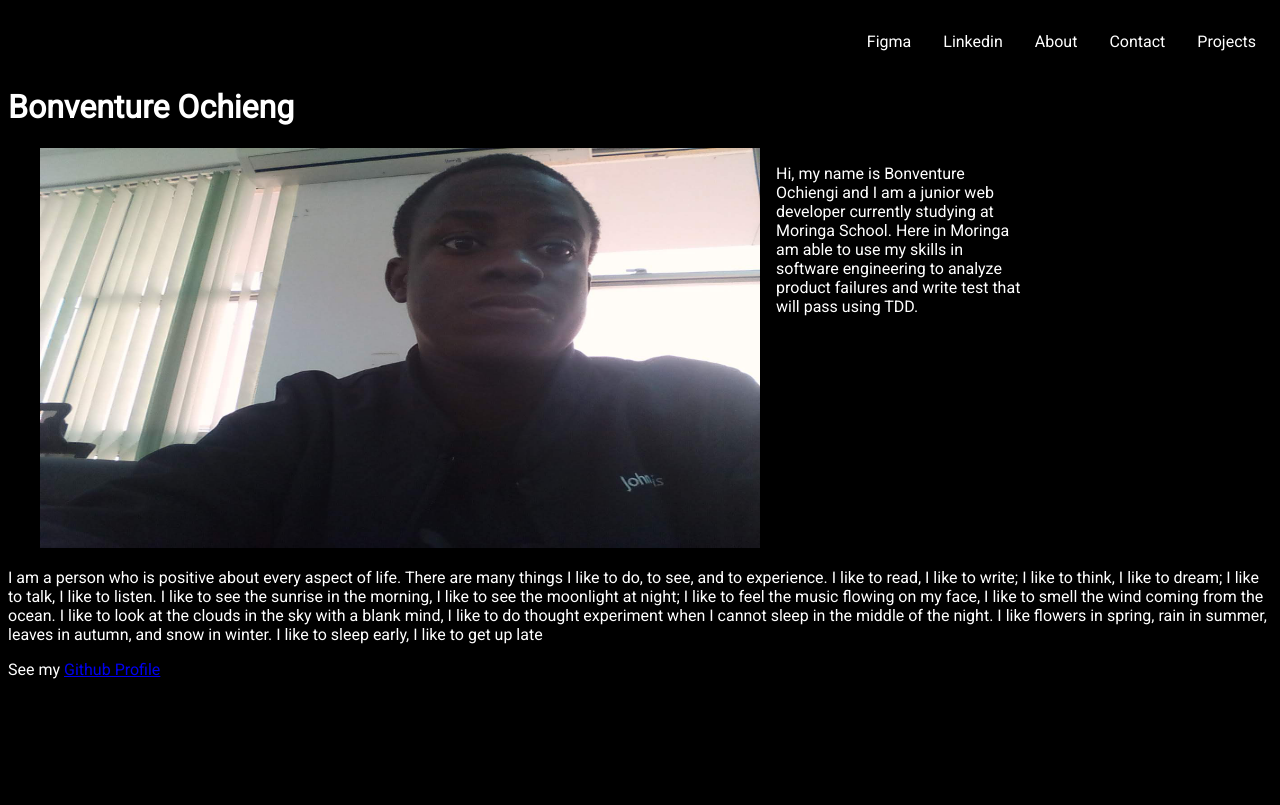
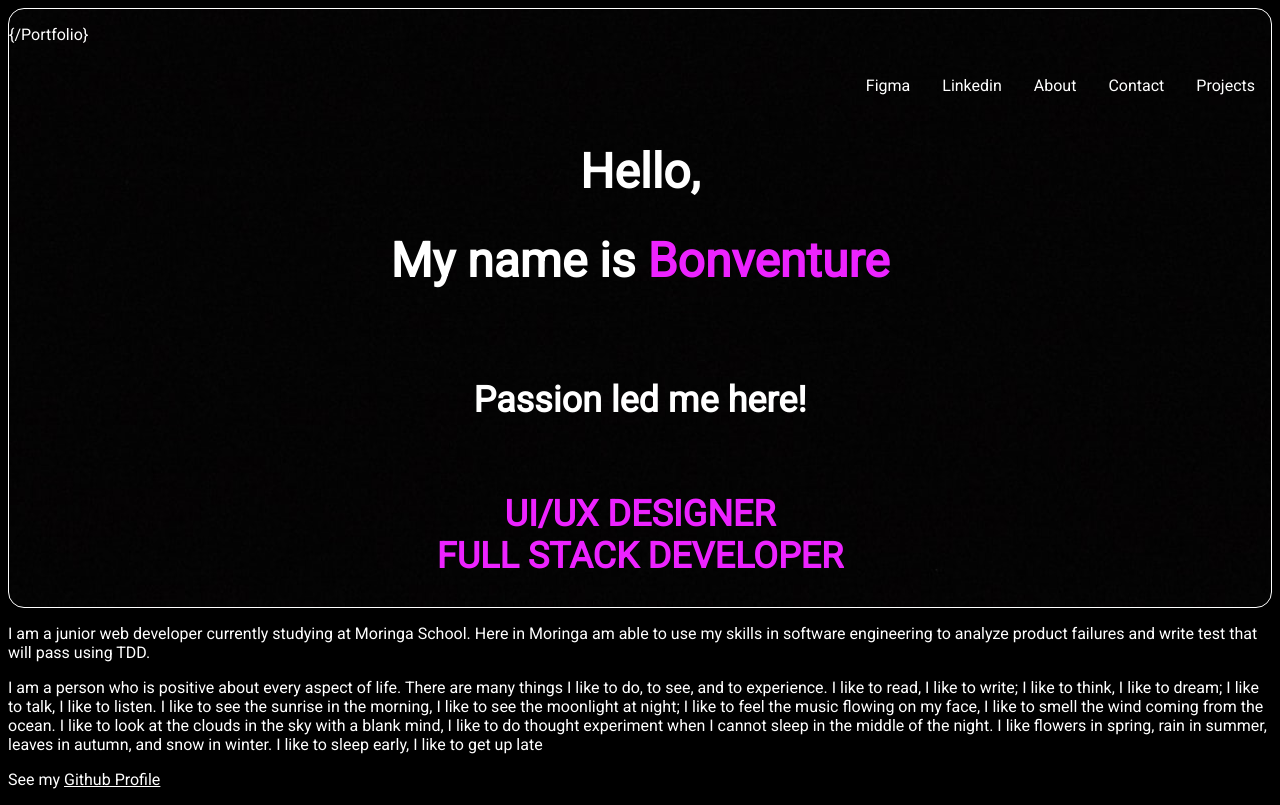
Before and after one commit to Bonveeee/Portfolio_Bonveee, a plain HTML site: page index.html in a window 1280 px wide. Drawn offline with Linux system fonts and the light colour scheme.

Commit message:
updated few line

```diff
--- a/image/style.css
+++ b/css/style.css
@@ -1,12 +1,21 @@
 * {
   box-sizing: border-box;
   font-family: 'Roboto', sans-serif;
+  color: white;
 
 }
 
 body {
   background-color: black;
 }
+
+header {
+  border: 1px solid white;
+  border-radius: 1em;
+  background-image: url(/image/albulena-panduri-wnSZ-4cZep8-unsplash.jpg);
+
+}
+
 nav ul {
   display: flex;
   justify-content: flex-end;
@@ -16,37 +25,35 @@ nav ul li {
   list-style: none;
   padding: 1em;
 }
+
 nav ul li a {
   text-decoration: none;
   color: white;
 }
-h1 {
-  color: white;
-}
+
 .hero {
-  display: grid;
-  grid-template-columns: 1fr 1fr;
-  gap: 1em;
-  flex-basis: auto;
-  margin-left: 2em;
+  text-align: center;
+  font-size: x-large;
+
 }
 
-div > img {
-  width: 45em;
-  height: 25em;
-
+#name {
+  color: #EC23FF;
 }
 
 .profile_text {
   width: 50%;
 
 }
-div.profile_text  p{
-    color: white;
+
+div.profile_text p {
+  color: white;
 }
+
 .about {
   color: white;
 }
+
 .my_work {
   color: white;
 }
--- a/index.html
+++ b/index.html
@@ -7,14 +7,17 @@
     <meta name="viewport" content="width=device-width, initial-scale=1.0">
     <link rel="preconnect" href="https://fonts.googleapis.com">
     <link rel="preconnect" href="https://fonts.gstatic.com" crossorigin>
-<link href="https://fonts.googleapis.com/css2?family=Roboto:ital,wght@0,300;0,400;1,300&family=Shadows+Into+Light&display=swap" rel="stylesheet">
-    <link rel="stylesheet" href="./image/style.css">
+    <link
+        href="https://fonts.googleapis.com/css2?family=Roboto:ital,wght@0,300;0,400;1,300&family=Shadows+Into+Light&display=swap"
+        rel="stylesheet">
+    <link rel="stylesheet" href="./css/style.css">
     <title>My Portfolio</title>
 </head>
 
 <body>
+    <header>
+        <p>{/Portfolio}<p>
         <nav>
-
             <ul>
                 <li><a href="#">Figma</li></a>
                 <li><a href="#">Linkedin</li></a>
@@ -23,25 +26,36 @@
                 <li><a href="#">Projects</li></a>
             </ul>
         </nav>
-    <h1>Bonventure Ochieng</h1>
-    <div class="hero">
-        <div class="img"><img src="./image/IMG_20180817_132405.jpg" alt=""></div>
-        <div class="profile_text">
-            <p>Hi, my name is Bonventure Ochiengi and I am a junior web developer currently studying at Moringa School.
-                Here in Moringa am able to use my skills in software engineering to analyze product failures and write
-                test that will pass using TDD.
-            </p>
+
+        <div class="hero" id="hero">
+            <h1>Hello,</h1>
+            <h1>My name is <span id="name">Bonventure</span></h1><br>
+            <h2>Passion led me here!<h2>
+            <h2><br><span id="name">UI/UX DESIGNER<br>FULL STACK DEVELOPER</span></h2>
         </div>
-    </div>
+    </header>
+
 
     <div class="about">
-        <p>I am a person who is positive about every aspect of life. There are many things I like to do, to see, and to
-            experience. I like to read, I like to write; I like to think, I like to dream; I like to talk, I like to
-            listen. I like to see the sunrise in the morning, I like to see the moonlight at night; I like to feel the
-            music flowing on my face, I like to smell the wind coming from the ocean. I like to look at the clouds in
-            the sky with a blank mind, I like to do thought experiment when I cannot sleep in the middle of the night. I
-            like flowers in spring, rain in summer, leaves in autumn, and snow in winter. I like to sleep early, I like
+        <div class="img"></div>
+        <p>I am a junior web developer currently studying at Moringa School.
+            Here in Moringa am able to use my skills in software engineering to analyze product failures and
+            write test that will pass using TDD.
+        </p>
+        <p>I am a person who is positive about every aspect of life. There are many things I like to do, to see,
+            and to
+            experience. I like to read, I like to write; I like to think, I like to dream; I like to talk, I
+            like to
+            listen. I like to see the sunrise in the morning, I like to see the moonlight at night; I like to
+            feel the
+            music flowing on my face, I like to smell the wind coming from the ocean. I like to look at the
+            clouds in
+            the sky with a blank mind, I like to do thought experiment when I cannot sleep in the middle of the
+            night. I
+            like flowers in spring, rain in summer, leaves in autumn, and snow in winter. I like to sleep early,
+            I like
             to get up late</p>
+
     </div>
     <div class="my_work">
         <p>See my <a href="https://github.com/Bonveeee">Github Profile</a></p>
```
Also changed, not shown: image/IMG_20180817_132405.jpg (deleted), image/IMG_20210802_064500_196.jpg (deleted), image/albulena-panduri-wnSZ-4cZep8-unsplash.jpg (added), index.js (added). Lines whose indentation alone changed are shown as unchanged.
